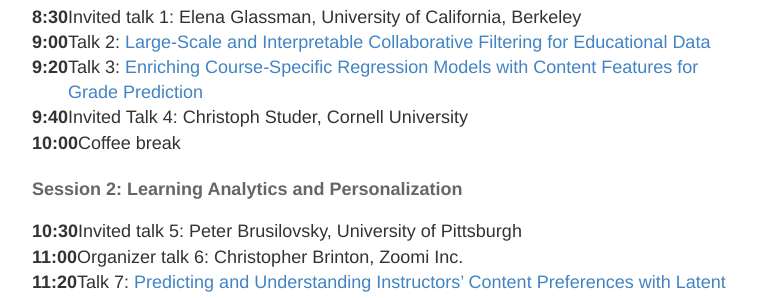
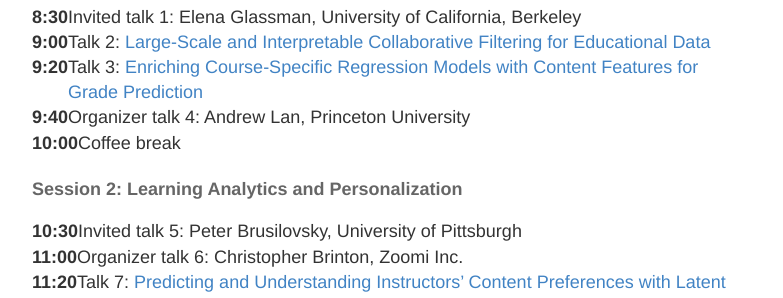
Before and after one commit to ml4ed/ml4ed.github.io, a Jekyll site: the page built from _posts/2017-7-21-KDD-Workshop-Details.md, in a window 1280 px wide and 900 px high. Shown: the part 435-733 px from the top of the window, without its empty margins (248-1031 px from the left). Built offline with Jekyll 4.4.1, drawn with Linux system fonts in a browser that asks for light colours.

Commit message:
Update 2017-7-21-KDD-Workshop-Details.md

```diff
--- a/_posts/2017-7-21-KDD-Workshop-Details.md
+++ b/_posts/2017-7-21-KDD-Workshop-Details.md
@@ -19,7 +19,7 @@ Workshop Date: Aug 14, 2017 (Full Day)
 
 |**9:20**| Talk 3: [Enriching Course-Specific Regression Models with Content Features for Grade Prediction](http://ml4ed.cc/attachments/HuEnriching.pdf)
 
-|**9:40**| Invited Talk 4: Christoph Studer, Cornell University
+|**9:40**| Organizer talk 4: Andrew Lan, Princeton University
 
 |**10:00**| Coffee break
 
```
